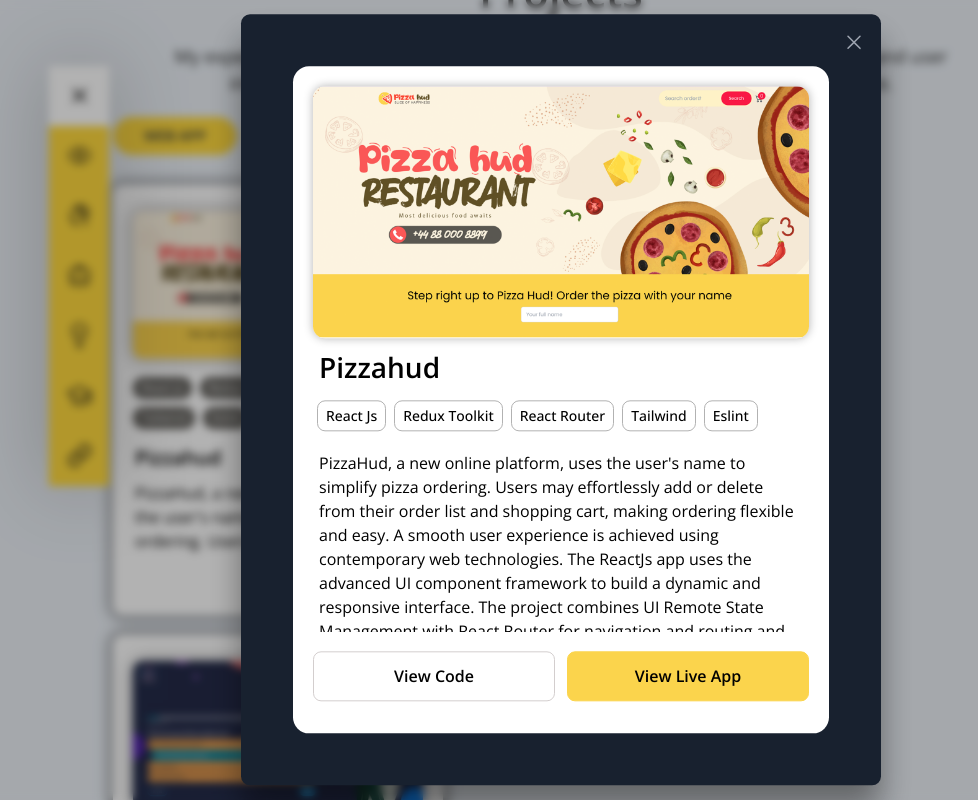
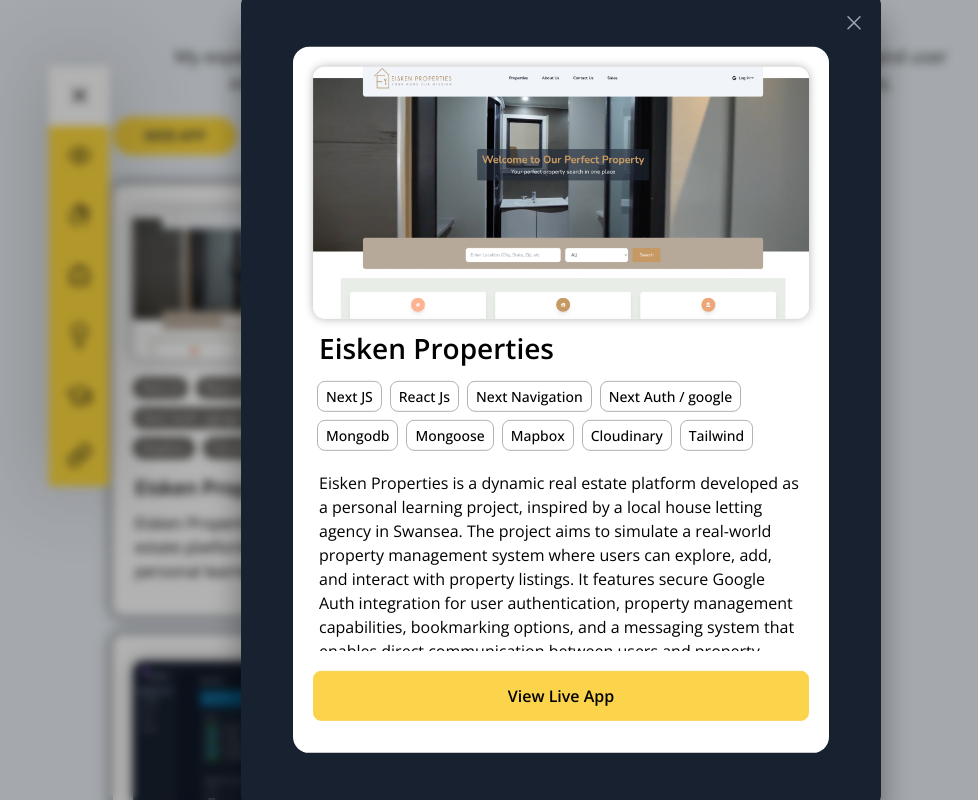
Before and after one commit to vineethpradeep/Vineeth_portfolio, a React (Vite) app: page / in a window 1280 px wide. Both pictures are taken after a click on the element 357 px from the left and 5187 px from the top of the page. Shown: the part 4787-5587 px from the top of the page, without its empty margins (79-1057 px from the left). Built offline with nearby package versions, Linux system fonts and the light colour scheme.

Commit message:
project added

```diff
--- a/src/data/constants.js
+++ b/src/data/constants.js
@@ -354,6 +354,27 @@
     projects: [
       {
         projectId: 0,
+        title: "Eisken Properties",
+        description:
+          "Eisken Properties is a dynamic real estate platform developed as a personal learning project, inspired by a local house letting agency in Swansea. The project aims to simulate a real-world property management system where users can explore, add, and interact with property listings. It features secure Google Auth integration for user authentication, property management capabilities, bookmarking options, and a messaging system that enables direct communication between users and property owners within the app. Additionally, it supports geo-location with Mapbox and image management through Cloudinary. The project leverages modern technologies, including Next.js, React.js, Node.js, MongoDB, and Tailwind CSS, to deliver a robust and user-friendly experience. Future enhancements include the addition of advanced search filters based on property criteria, implementation of user roles such as admin and property manager, expansion of the messaging system to include real-time chat, and enhancements to the UI/UX with additional animations and transitions, ensuring a more engaging and efficient user experience.",
+        image: "/portfolio_7.png",
+        tags: [
+          "Next JS",
+          "React Js",
+          "Next Navigation",
+          "Next Auth / google",
+          "Mongodb",
+          "Mongoose",
+          "Mapbox",
+          "Cloudinary",
+          "Tailwind",
+        ],
+        category: "webApp",
+        github: "",
+        webapp: "https://eisken-properties.vercel.app",
+      },
+      {
+        projectId: 1,
         title: "Pizzahud",
         description:
           "PizzaHud, a new online platform, uses the user's name to simplify pizza ordering. Users may effortlessly add or delete from their order list and shopping cart, making ordering flexible and easy. A smooth user experience is achieved using contemporary web technologies. The ReactJs app uses the advanced UI component framework to build a dynamic and responsive interface. The project combines UI Remote State Management with React Router for navigation and routing and UI State Redux for state management. Tailwind CSS, a utility-first CSS framework, styles the app for a clean, consistent, and configurable look. This mix of technologies creates a powerful, scalable, and entertaining online pizza ordering app.",
@@ -370,7 +391,7 @@
         webapp: "https://pizzahud.netlify.app",
       },
       {
-        projectId: 1,
+        projectId: 2,
         title: "RhythmInn",
         description:
           "RhythmInn is a hotel booking management system that streamlines hotel operations, including user accommodation, breakfast management, cabin reservations, check-in, and checkout. The system uses React Hook Form's form management and validation to increase user input. The frontend uses React.js for a dynamic, responsive UI, while the styled components are modular and reusable. The Context API handles remote and UI states, while Supabase provides real-time backend services. PostgreSQL is the primary database for strong, scalable application data. This combination of technologies makes RhythmInn a robust, efficient, and scalable hotel management tool. Its fast booking system, extensive dashboard, and robust backend help administrators provide outstanding service and boost company success. To access the app, please use the following credentials: Username**: welcome@rhythmInn.com Password**: Password123",
@@ -388,7 +409,7 @@
         webapp: "https://rhythminn.netlify.app/login",
       },
       {
-        projectId: 2,
+        projectId: 3,
         title: "CodeBox",
         description:
           "CodeBox app so that people could take fun, engaging tests online that tested their React JS skills. Constructed using ReactJS, the app provides users with a dynamic and demanding experience with timed quizzes and real-time progress monitoring. With real-time feedback and the ability to adapt for both right and wrong responses, the scoring system promotes growth and development. The backend is powered by a proprietary JSON API server, which makes it easy to manage and create quiz questions for different courses. My expertise in backend programming and ReactJS is on full display in this project, as is my knack for creating user-focused apps packed with real-time functionality.",
@@ -399,7 +420,7 @@
         webapp: "https://codeboxquiz.netlify.app/",
       },
       {
-        projectId: 3,
+        projectId: 4,
         title: "Trenteez",
         description:
           "The Trenteez Project is an endeavour of a business that focuses on the creation and production of unique graphic designs for T-shirts. An online customisation tool is being developed as part of the project and is expected to play a key role in future upgrades. This project prioritises responsive design to guarantee smooth user experiences across all platforms. It was built using JavaScript, HTML, CSS, and CSS animations. Future enhanced development will come with users and customers being able to choose and personalise T-shirt designs online, pay for their purchases via an integrated gateway, and have their orders confirmed and delivered. My skills in front-end programming and making dynamic, user-friendly web apps are on display in this project.",
--- a/src/pages/Header.jsx
+++ b/src/pages/Header.jsx
@@ -8,10 +8,25 @@
   position: relative;
   width: 100%;
   height: 500px;
-  background-image: url("contact-bg.jpg");
+  background-image: url("cover-bg.jpg");
   background-size: cover;
   background-attachment: fixed;
   background-position: center;
+  &::before {
+    content: "";
+    position: absolute;
+    top: 0;
+    left: 0;
+    width: 100%;
+    height: 100%;
+    background: linear-gradient(
+      to bottom right,
+      rgba(0, 0, 0, 0.5),
+      rgba(255, 255, 255, 0.1)
+    );
+    z-index: 1;
+    pointer-events: none;
+  }
   @media (max-width: 660px) {
     height: 850px;
   }
@@ -27,7 +42,7 @@
   transform: translate(-50%, -50%);
   color: white;
   text-align: center;
-  z-index: 1;
+  z-index: 2;
   display: flex;
   gap: 2rem;
   width: 65%;
--- a/src/pages/ProjectDetails.jsx
+++ b/src/pages/ProjectDetails.jsx
@@ -107,7 +107,6 @@
     background-color: ${(props) => (props.secondary ? "#ededed" : "#ffc700")};
   }
 `;
-
 const ProjectDetails = ({ selectedProject }) => {
   return (
     <Container>
@@ -122,9 +121,17 @@
         <Desc>{selectedProject?.description}</Desc>
         {selectedProject.category === "webApp" && (
           <ButtonGroup>
-            <Button secondary={true} href={selectedProject.github} target="new">
-              View Code
-            </Button>
+            {selectedProject.github === "" ? (
+              ""
+            ) : (
+              <Button
+                secondary={true}
+                href={selectedProject.github}
+                target="new"
+              >
+                View Code
+              </Button>
+            )}
             <Button target="new" href={selectedProject.webapp}>
               View Live App
             </Button>
```
Also changed, not shown: public/cover-bg.jpg (added), public/portfolio_7.png (added).
